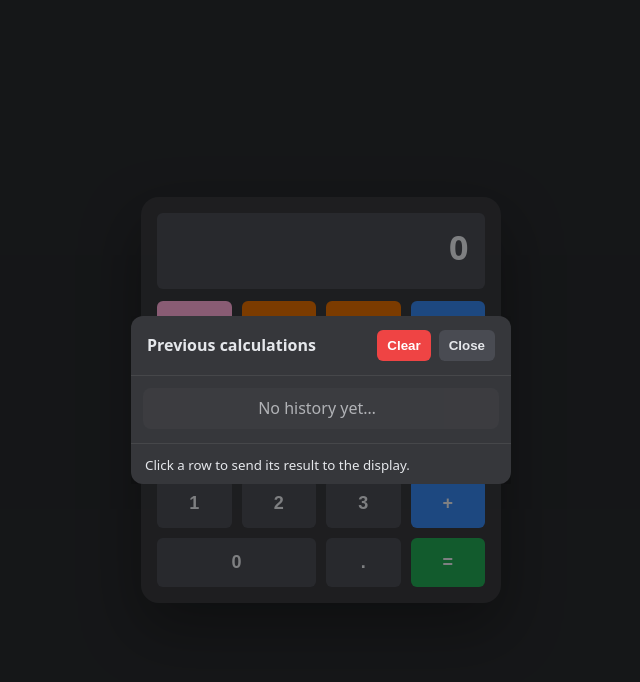
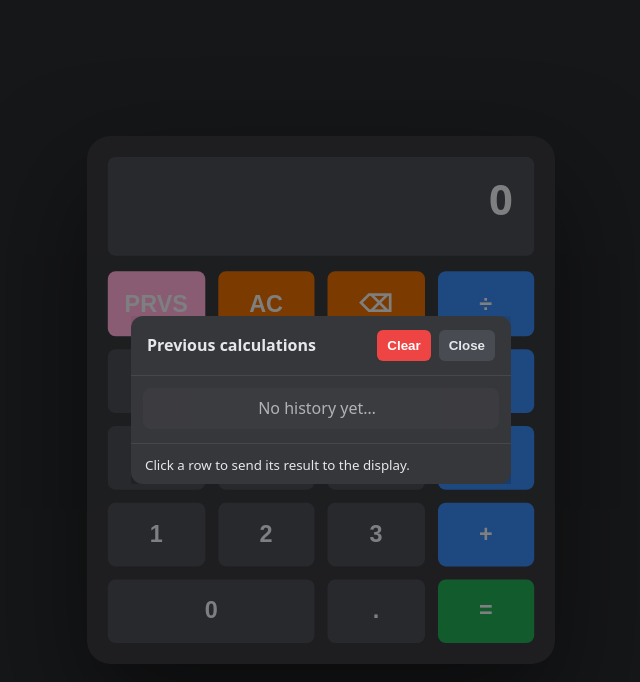
Before and after one commit to amarfal/calculator, a plain HTML site: page index.html in a window 1280 px wide. Both pictures are taken after a click on the button "PRVS". Shown: the whole page, without its empty margins (319-959 px from the left). Drawn offline with Linux system fonts and the light colour scheme.

Commit message:
Enhance calculator styling with improved hover effects and layout adjustments

```diff
--- a/style.css
+++ b/style.css
@@ -19,6 +19,8 @@ body {
     background: var(--bg);
     color: var(--text);
     font: 16px/1.3 system-ui, -apple-system, Segoe UI, Roboto, Arial, sans-serif;
+    min-height: 100vh;
+    overflow: auto;
 }
 
 .calc {
@@ -27,6 +29,15 @@ body {
     border-radius: 18px;
     padding: 16px;
     box-shadow: 0 25px 60px rgba(0,0,0,.35);
+    transition: transform 0.3s ease, box-shadow 0.3s ease;
+    transform-origin: center center;
+}
+
+.calc:hover {
+    transform: scale(1.3);
+    box-shadow: 0 35px 80px rgba(0,0,0,.5);
+    z-index: 100;
+    position: relative;
 }
 
 .display {
@@ -35,7 +46,7 @@ body {
     border-radius: 6px;
     padding: 12px 16px;
     margin-bottom: 12px;
-    font-size: 34px;
+    font-size: 32px;
     font-weight: 700;
     letter-spacing: .5px;
     text-align: right;
```
